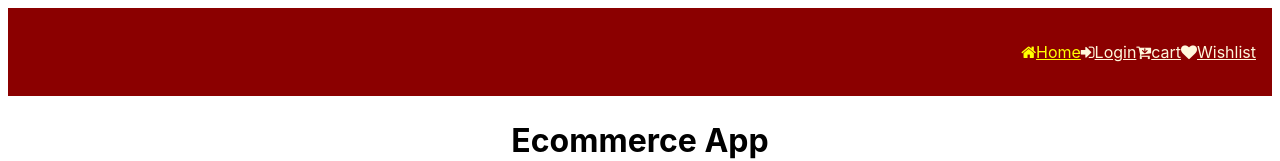
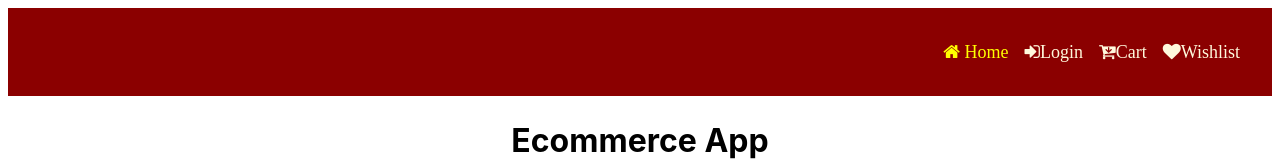
Before and after one commit to sam-0905/Ecommerce, a React (Vite) app: page / in a window 1280 px wide. Shown: the top 161 px of the page. Built offline with nearby package versions, Linux system fonts and the light colour scheme.

Commit message:
updated nav styles

```diff
--- a/src/App.jsx
+++ b/src/App.jsx
@@ -27,20 +27,16 @@ function App() {
     <>
       <nav className="Nav link ">
         <NavLink style={getActiveLink} to="/">
-        <i className="fa fa-home"></i>
-          Home
+        <i className="fa fa-home container"> Home  </i>
         </NavLink>
         <NavLink style={getActiveLink} to="/login">
-          <i className="fa fa-sign-in" ></i>
-          Login
+          <i className="fa fa-sign-in container" >Login</i>
         </NavLink>
         <NavLink style={getActiveLink} to="/cart">
-        <i className="fa fa-cart-arrow-down "></i>
-          cart
+        <i className="fa fa-cart-arrow-down container">Cart</i>
         </NavLink>
         <NavLink style={getActiveLink} to="/wish">
-        <i className="fa fa-heart"></i>
-          Wishlist
+        <i className="fa fa-heart container">Wishlist</i>
         </NavLink>
       </nav>
 
--- a/src/Pages/Header.jsx
+++ b/src/Pages/Header.jsx
@@ -0,0 +1,6 @@
+const HeadCompo = () =>{
+
+
+}
+
+export default HeadCompo;
--- a/src/index.css
+++ b/src/index.css
@@ -29,6 +29,10 @@
     font-weight: bold;
     text-decoration: none;
   }
+.Nav .container{
+    margin-right: 1rem;
+    font-size: large;
+}
 
 
 /*search box*/
```
